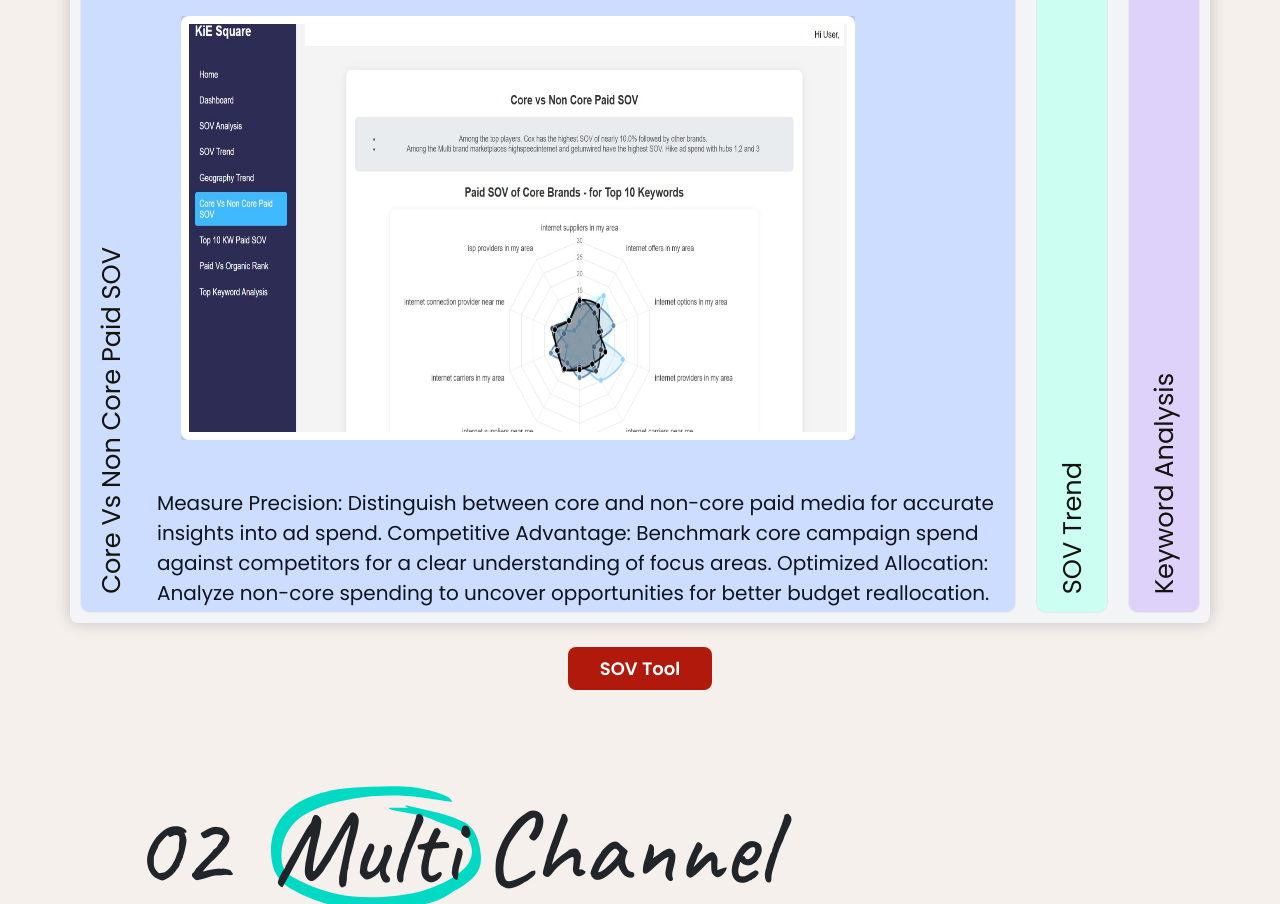
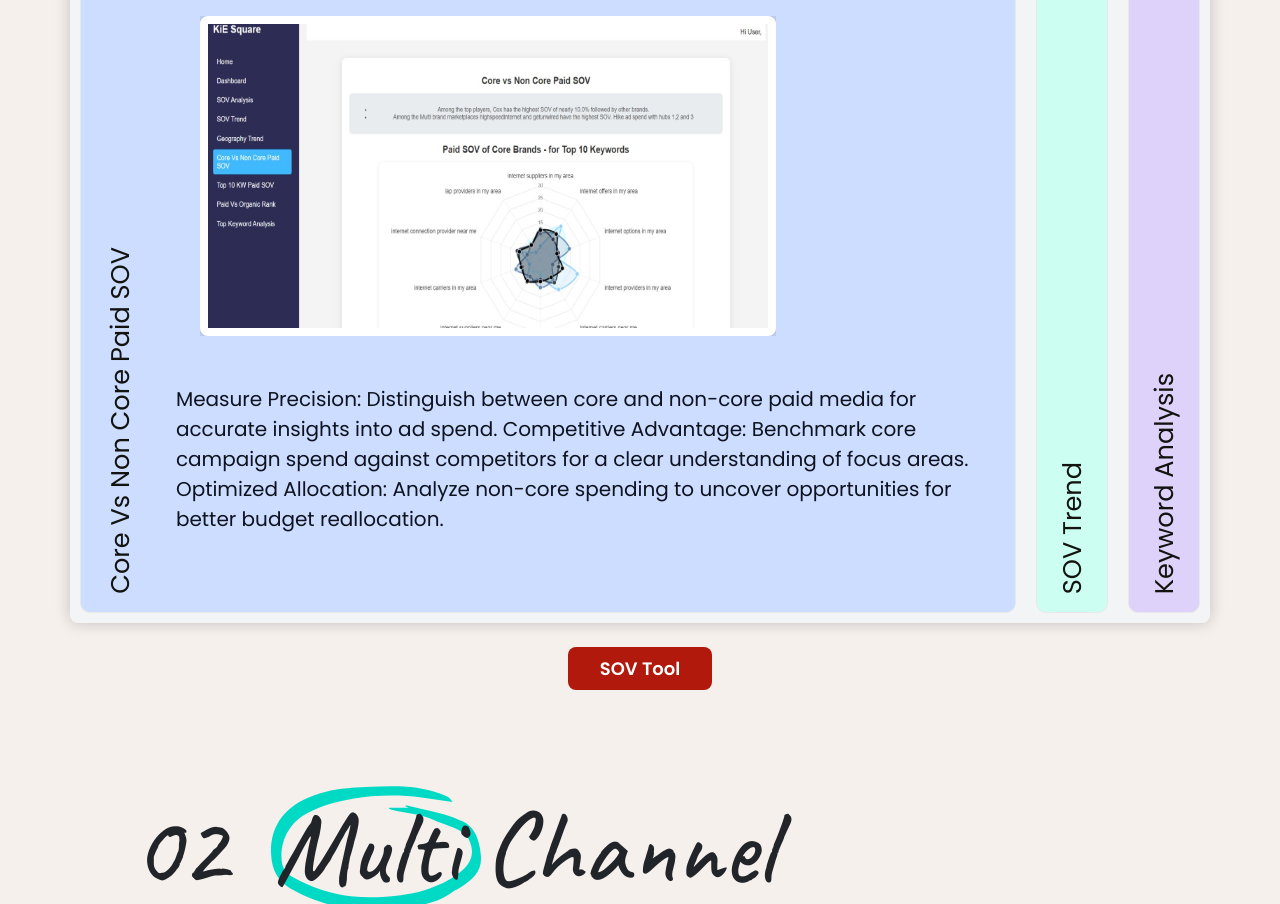
Before and after one commit to shubhkiesquare/landingpage-new, a plain HTML site: page spend-intelligence.html in a window 1280 px wide. Shown: the part 726-1630 px from the top of the page. Drawn offline with nearby package versions, Linux system fonts and the light colour scheme.

Commit message:
Add files via upload

```diff
--- a/css/style.css
+++ b/css/style.css
@@ -1642,7 +1642,7 @@ blockquote {
 }
 
 .image-container.sov-img-container {
-    height: 53vh;
+    height: 40vh;
 }
 .image-container.sim-img-container {
     height: 40vh;
@@ -1823,7 +1823,7 @@ h2.spends-heading {font-size: 6.5rem !important; display: flex; justify-content:
     display: flex;
     flex-direction: column;
     gap: 1.5rem;
-    width: 80%;
+    width: 70%;
     margin: 1.5rem;
 }
 .meta-text {
```
